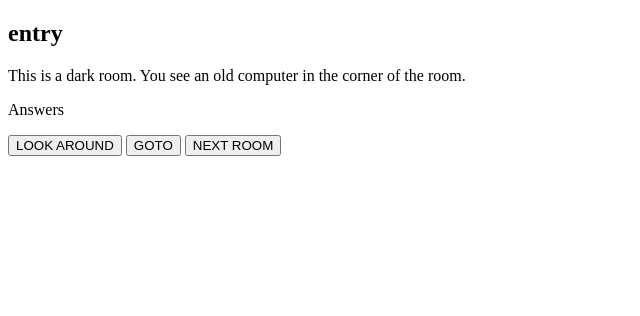
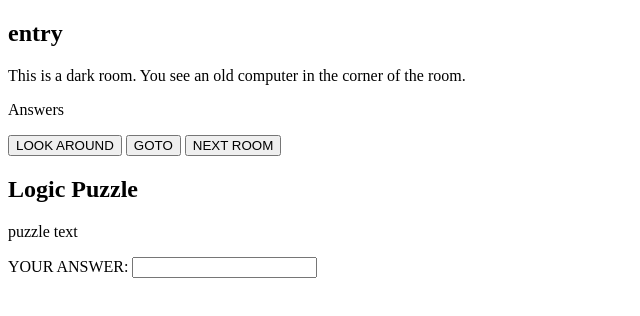
Before and after one commit to spaceflake/getoutapp, a plain HTML site: page index.html in a window 1280 px wide. Shown: the whole page, without its empty margins (0-640 px from the left). Drawn offline with Linux system fonts and the light colour scheme.

Commit message:
added puzzle content - text and forminput

```diff
--- a/index.html
+++ b/index.html
@@ -18,6 +18,14 @@
       <button id="nextRoom-btn">NEXT ROOM</button>
     </div>
     <ul id="goTo-list"></ul>
+    <div>
+      <h2>Logic Puzzle</h2>
+      <p id="puzzle-text">puzzle text</p>
+      <form>
+        <label for="answerEl">YOUR ANSWER:</label>
+        <input type="text" name="answer" id="answerEl">
+      </form>
+    </div>
   </div>
 </body>
 </html>
```
